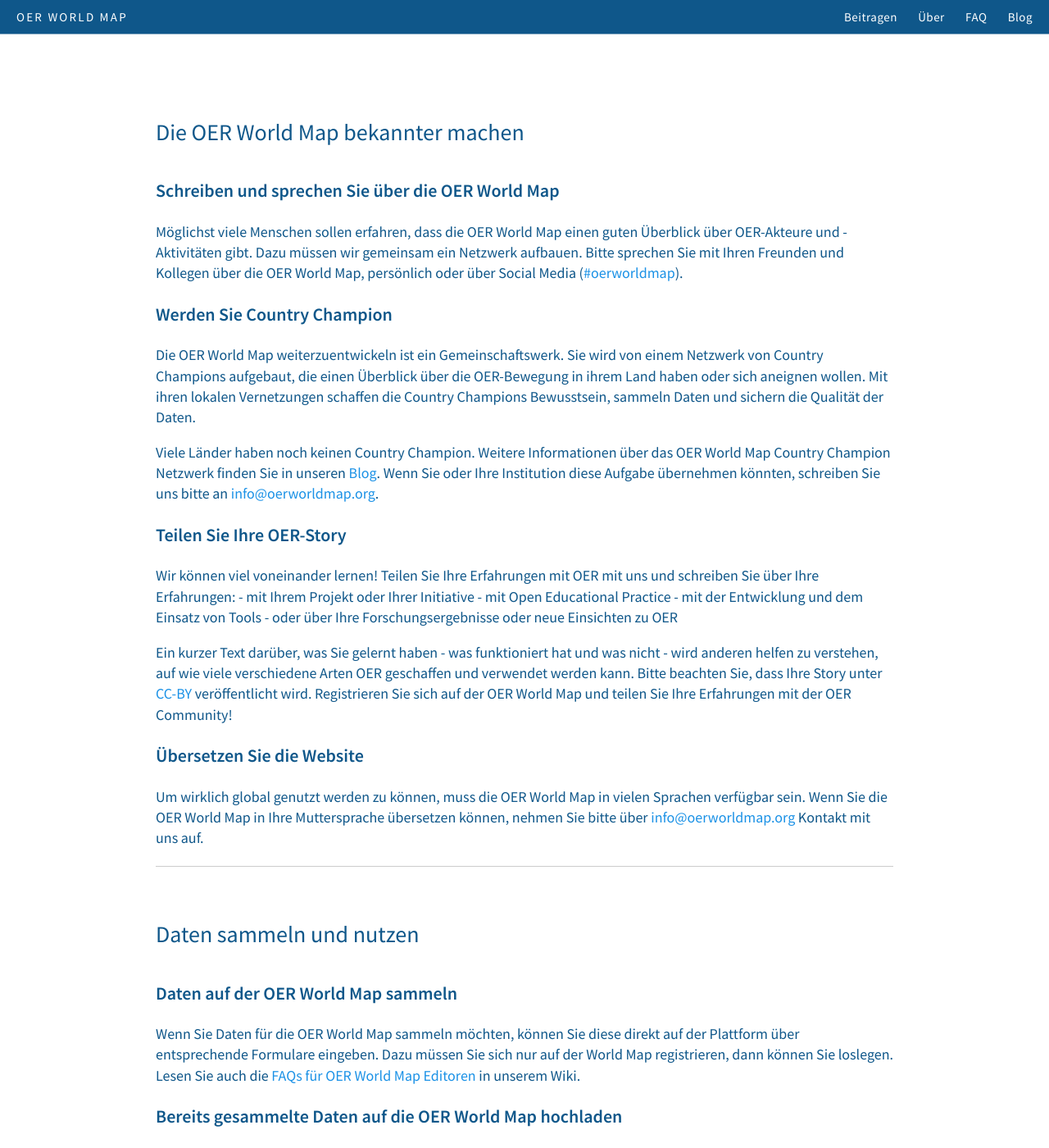
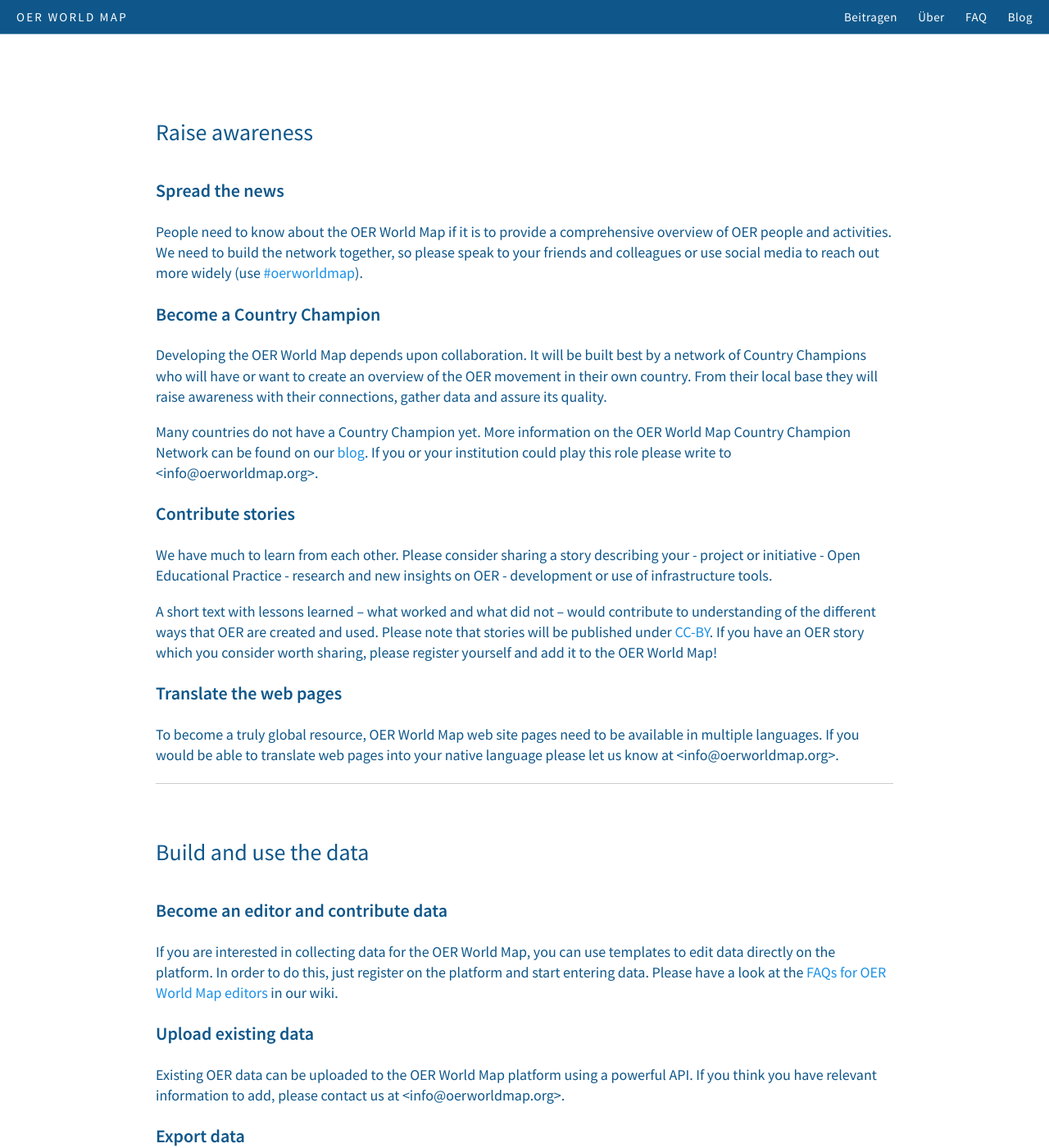
Before and after one commit to hbz/oerworldmap-ui, a Jekyll site: the page built from docs/contribute.de.md, in a window 1280 px wide and 1400 px high. Shown: the whole window at 82% size. Built offline with Jekyll 4.4.1, drawn with Linux system fonts in a browser that asks for light colours; nearby versions of some CDN libraries; comment, search, counter and statistics services are not loaded; a style sheet for code colours, icons or effects is not loaded; some of the changed text lies outside the part shown.

```diff
--- a/docs/contribute.de.md
+++ b/docs/contribute.de.md
@@ -1,56 +1,56 @@
 ---
-title: Mithelfen
+title: Contribute
 ---
-## Die OER World Map bekannter machen
+## Raise awareness
 
-### Schreiben und sprechen Sie über die OER World Map
+### Spread the news
 
-Möglichst viele Menschen sollen erfahren, dass die OER World Map einen guten Überblick über OER-Akteure und -Aktivitäten gibt. Dazu müssen wir gemeinsam ein Netzwerk aufbauen. Bitte sprechen Sie mit Ihren Freunden und Kollegen über die OER World Map, persönlich oder über Social Media ([#oerworldmap](https://twitter.com/hashtag/oerworldmap)).
+People need to know about the OER World Map if it is to provide a comprehensive overview of OER people and activities. We need to build the network together, so please speak to your friends and colleagues or use social media to reach out more widely (use [#oerworldmap](https://twitter.com/hashtag/oerworldmap)).
 
-### Werden Sie Country Champion
+### Become a Country Champion
 
-Die OER World Map weiterzuentwickeln ist ein Gemeinschaftswerk. Sie wird von einem Netzwerk von Country Champions aufgebaut, die einen Überblick über die OER-Bewegung in ihrem Land haben oder sich aneignen wollen. Mit ihren lokalen Vernetzungen schaffen die Country Champions Bewusstsein, sammeln Daten und sichern die Qualität der Daten.
+Developing the OER World Map depends upon collaboration. It will be built best by a network of Country Champions who will have or want to create an overview of the OER movement in their own country. From their local base they will raise awareness with their connections, gather data and assure its quality.
 
-Viele Länder haben noch keinen Country Champion. Weitere Informationen über das OER World Map Country Champion Netzwerk finden Sie in unseren [Blog](https://oerworldmap.wordpress.com/2015/09/19/how-to-become-part-of-the-oer-world-map-country-champion-network/). Wenn Sie oder Ihre Institution diese Aufgabe übernehmen könnten, schreiben Sie uns bitte an [info@oerworldmap.org](mailto:in&#102;o&#64;oerw&#111;&#114;ldma&#112;&#46;org).
+Many countries do not have a Country Champion yet. More information on the OER World Map Country Champion Network can be found on our [blog](https://oerworldmap.wordpress.com/2015/09/19/how-to-become-part-of-the-oer-world-map-country-champion-network/). If you or your institution could play this role please write to <in&#102;o&#64;oerw&#111;&#114;ldma&#112;&#46;org>.
 
-### Teilen Sie Ihre OER-Story
+### Contribute stories
 
-Wir können viel voneinander lernen! Teilen Sie Ihre Erfahrungen mit OER mit uns und schreiben Sie über Ihre Erfahrungen: - mit Ihrem Projekt oder Ihrer Initiative - mit Open Educational Practice - mit der Entwicklung und dem Einsatz von Tools - oder über Ihre Forschungsergebnisse oder neue Einsichten zu OER
+We have much to learn from each other. Please consider sharing a story describing your - project or initiative - Open Educational Practice - research and new insights on OER - development or use of infrastructure tools.
 
-Ein kurzer Text darüber, was Sie gelernt haben - was funktioniert hat und was nicht - wird anderen helfen zu verstehen, auf wie viele verschiedene Arten OER geschaffen und verwendet werden kann. Bitte beachten Sie, dass Ihre Story unter [CC-BY](https://creativecommons.org/licenses/by/4.0/) veröffentlicht wird. Registrieren Sie sich auf der OER World Map und teilen Sie Ihre Erfahrungen mit der OER Community!
+A short text with lessons learned – what worked and what did not – would contribute to understanding of the different ways that OER are created and used. Please note that stories will be published under [CC-BY](https://creativecommons.org/licenses/by/4.0/). If you have an OER story which you consider worth sharing, please register yourself and add it to the OER World Map!
 
-### Übersetzen Sie die Website
+### Translate the web pages
 
-Um wirklich global genutzt werden zu können, muss die OER World Map in vielen Sprachen verfügbar sein. Wenn Sie die OER World Map in Ihre Muttersprache übersetzen können, nehmen Sie bitte über [info@oerworldmap.org](mailto:in&#102;o&#64;oerw&#111;&#114;ldma&#112;&#46;org) Kontakt mit uns auf.
+To become a truly global resource, OER World Map web site pages need to be available in multiple languages. If you would be able to translate web pages into your native language please let us know at <in&#102;o&#64;oerw&#111;&#114;ldma&#112;&#46;org>.
 
 * * *
 
-## Daten sammeln und nutzen
+## Build and use the data
 
-### Daten auf der OER World Map sammeln
+### Become an editor and contribute data
 
-Wenn Sie Daten für die OER World Map sammeln möchten, können Sie diese direkt auf der Plattform über entsprechende Formulare eingeben. Dazu müssen Sie sich nur auf der World Map registrieren, dann können Sie loslegen. Lesen Sie auch die [FAQs für OER World Map Editoren](https://github.com/hbz/oerworldmap/wiki/FAQs-for-OER-World-Map-editors) in unserem Wiki.
+If you are interested in collecting data for the OER World Map, you can use templates to edit data directly on the platform. In order to do this, just register on the platform and start entering data. Please have a look at the [FAQs for OER World Map editors](https://github.com/hbz/oerworldmap/wiki/FAQs-for-OER-World-Map-editors) in our wiki.
 
-### Bereits gesammelte Daten auf die OER World Map hochladen
+### Upload existing data
 
-Vorhandene OER Daten können über die API der OER World Map hochgeladen werden. Wenn Sie bereits gesammelte Informationen haben, nehmen Sie bitte über[info@oerworldmap.org](mailto:in&#102;o&#64;oerw&#111;&#114;ldma&#112;&#46;org) mit uns Kontakt auf.
+Existing OER data can be uploaded to the OER World Map platform using a powerful API. If you think you have relevant information to add, please contact us at <in&#102;o&#64;oerw&#111;&#114;ldma&#112;&#46;org>.
 
-### Daten exportieren
+### Export data
 
-Über die API der OER World Map können Daten direkt exportiert werden. Die gesamten Daten oder ein herausgefilterter Datensatz können auf anderen Websites verwendet werden. Wir arbeiten daran, Tools zu entwickeln, mit denen die Weiterverwendung der Daten einfach und flexibel ermöglicht wird. Wenn Sie Daten von der OER World Map weiterverwenden wollen, wenden Sie sich bitte per Mail über [info@oerworldmap.org](mailto:in&#102;o&#64;oerw&#111;&#114;ldma&#112;&#46;org) an uns.
+The API of the OER World Map can be used to generate and export data with no delay. Complete or filtered data can be used in other web sites. A special functionality currently is developed to support the reuse of data with flexible and easily integrated gadgets. If you would like to reuse OER World Map data, please contact us at <in&#102;o&#64;oerw&#111;&#114;ldma&#112;&#46;org>.
 
 * * *
 
-## Technische Unterstützung
+## Technical input
 
-### Fehler melden
+### Report bugs
 
-Bitte melden Sie uns technische Fehler. Wenn Sie auf [GitHub](https://github.com/hbz/oerworldmap) registriert sind, können Sie direkt ein Ticket anlegen, andernfalls schreiben Sie uns an [info@oerworldmap.org](mailto:in&#102;o&#64;oerw&#111;&#114;ldma&#112;&#46;org).
+Please report any bugs you identify by opening a new ticket if you are registered on [GitHub](https://github.com/hbz/oerworldmap). Otherwise you can send a message to <in&#102;o&#64;oerw&#111;&#114;ldma&#112;&#46;org>.
 
-### Neue Funktionen vorschlagen
+### Propose new features
 
-Die OER World Map wird agil entwickelt. Das bedeutet, dass Sie sich an der Entwicklung beteiligen können, indem Sie neue Funktionen vorschlagen. Wir sammeln Vorschläge für neue Funktionen als [„User storys”](https://github.com/hbz/oerworldmap/labels/story) auf GitHub. Wenn Sie eine Funktion vermissen, können Sie ein neues Ticket auf Github anlegen oder uns eine Mail an [info@oerworldmap.org](mailto:in&#102;o&#64;oerw&#111;&#114;ldma&#112;&#46;org) schicken.
+The OER World Map has been developed using an agile approach. This means that you can contribute to its development by proposing new features. We store new features as [“user stories”](https://github.com/hbz/oerworldmap/labels/story) in our GitHub. If you think something is missing, you can either directly open a new ticket on GitHub or send us a message to <in&#102;o&#64;oerw&#111;&#114;ldma&#112;&#46;org>.
 
-### Schreiben Sie Code und Anwendungen für die OER World Map
+### Contribute code and new applications
 
-Die OER World Map ist zu 100% offen, der gesamte Quellcode ist auf GitHub verfügbar. Entwickler können an der Weiterentwicklung des Codes mitarbeiten oder Anwendungen entwickeln, die mit der OER World Map interagieren.
+The OER World Map is 100% open – its complete source code is available on GitHub. Developers can contribute to the code or even develop applications that interact with the OER World Map.
```
